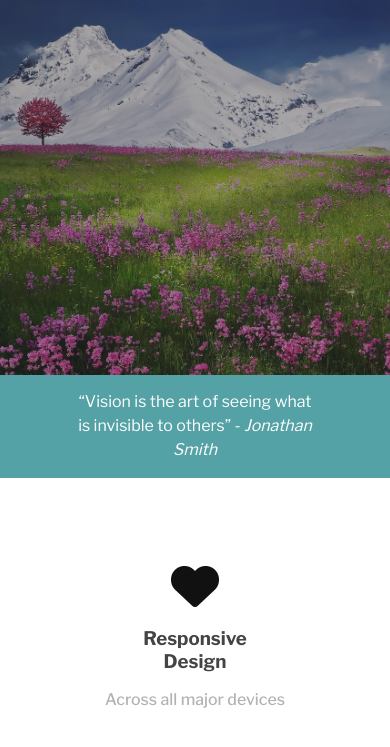
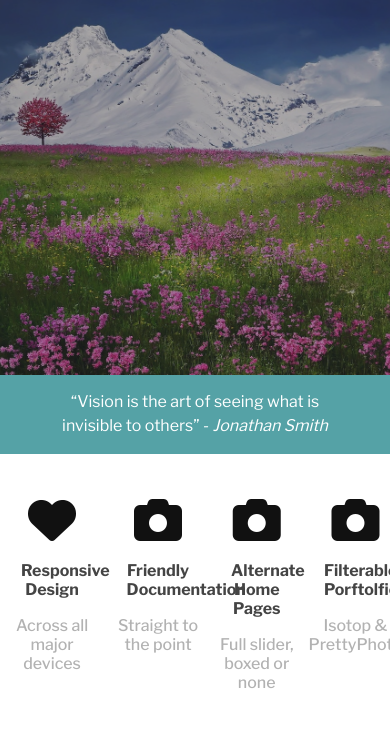
Before and after one commit to naclaire/11-class-05, a plain HTML site: page index.html in a window 390 px wide. Shown: the part 97-844 px from the top of the page. Drawn offline with nearby package versions, Linux system fonts and the light colour scheme.

Commit message:
Tablets: features in tablet is done

```diff
--- a/css/style.css
+++ b/css/style.css
@@ -308,5 +308,30 @@ a {
    .about q{
       font-size:16px;
    }
+    .features{
+      align-items: center;
+    }
+    .features > article{
+      flex-direction: row;
+      width:96%;
+      justify-content: space-betweeng;
+      column-gap: 2vh;
+      padding:0;
+    }
+    .features > blockquote{
+      padding-left:10%;
+      padding-right:10%;
+
+    }
+    .features a{
+      width:24%;
+      text-align: center;
+      align-items: center;
+    }
+    .features h3{
+      width:70%;
+      font-size:16px;
+    }
+
 
 }
--- a/index.html
+++ b/index.html
@@ -64,7 +64,7 @@
                </p>
             </a>
             <a href="#">
-               <i class="fa-solid fa-user"></i>
+               <i class="fa-solid fa-camera"></i>
                <h3>friendly documentation</h3>
                <p>
                   Straight to the point
@@ -78,7 +78,7 @@
                </p>
             </a>
             <a href="#">
-               <i class="fa-solid fa-megaphone"></i>
+               <i class="fa-solid fa-camera"></i>
                <h3>filterable porftolfio</h3>
                <p>
                   Isotop & PrettyPhoto
```
